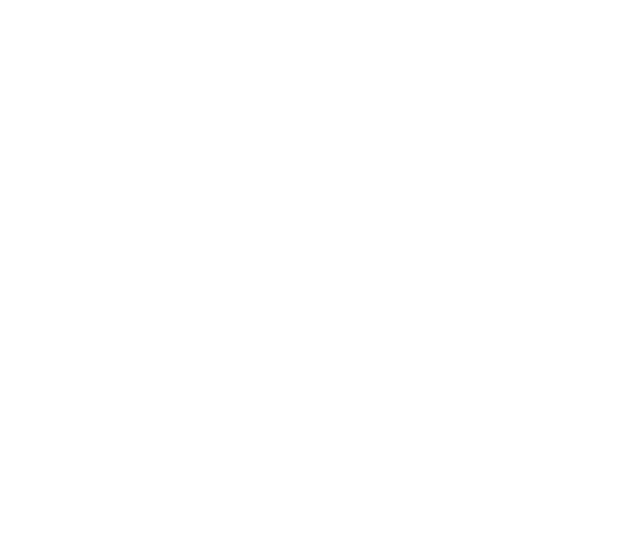
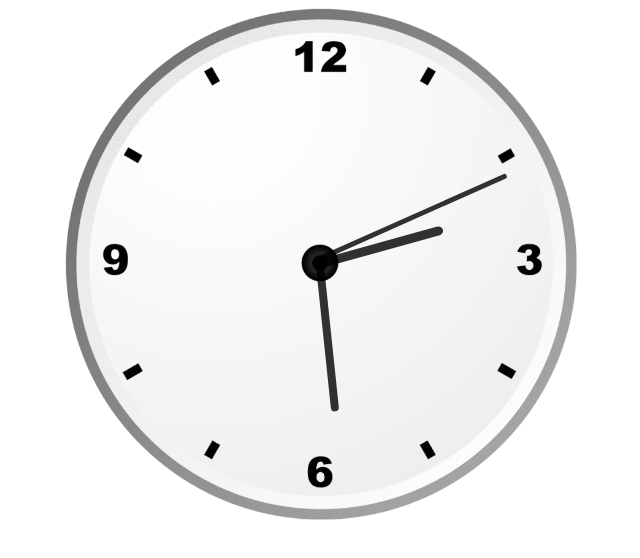
Before and after one commit to coderMayank69/Analog-clock, a plain HTML site: page index.html in a window 1280 px wide. Shown: the whole page, without its empty margins (319-959 px from the left). Drawn offline with Linux system fonts and the light colour scheme.

Commit message:
completed

```diff
--- a/index.html
+++ b/index.html
@@ -9,6 +9,12 @@
 </head>
 
 <body>
+
+    <div id="clockContainer">
+        <div id="hour"></div>
+        <div id="minute"></div>
+        <div id="second"></div>
+    </div>
     <script src="script.js"></script>
 </body>
 
--- a/script.js
+++ b/script.js
@@ -0,0 +1,15 @@
+setInterval(() => {
+    date = new Date();
+    htime = date.getHours();
+    mtime = date.getMinutes();
+    stime = date.getSeconds();
+    hrotation = 30 * htime + mtime / 2;
+    mrotation = 6 * mtime;
+    srotation = 6 * stime;
+
+
+
+    hour.style.transform = `rotate(${hrotation}deg)`;
+    minute.style.transform = `rotate(${mrotation}deg)`;
+    second.style.transform = `rotate(${srotation}deg)`;
+}, 1000);
--- a/style.css
+++ b/style.css
@@ -0,0 +1,41 @@
+#clockContainer {
+    position: relative;
+    margin: auto;
+    height: 40vw;
+    width: 40vw;
+    background: url(clock.png) no-repeat;
+    background-size: 100%;
+}
+
+#hour,
+#minute,
+#second {
+    position: absolute;
+    background: black;
+    border-radius: 10px;
+    transform-origin: bottom;
+}
+
+#hour {
+    width: 1.8%;
+    height: 25%;
+    top: 25%;
+    left: 48.85%;
+    opacity: 0.8;
+}
+
+#minute {
+    width: 1.6%;
+    height: 30%;
+    top: 19%;
+    left: 48.9%;
+    opacity: 0.8;
+}
+
+#second {
+    width: 1%;
+    height: 40%;
+    top: 9%;
+    left: 49.25%;
+    opacity: 0.8;
+}
```
Also changed, not shown: clock.jpg (deleted), clock.png (added).
